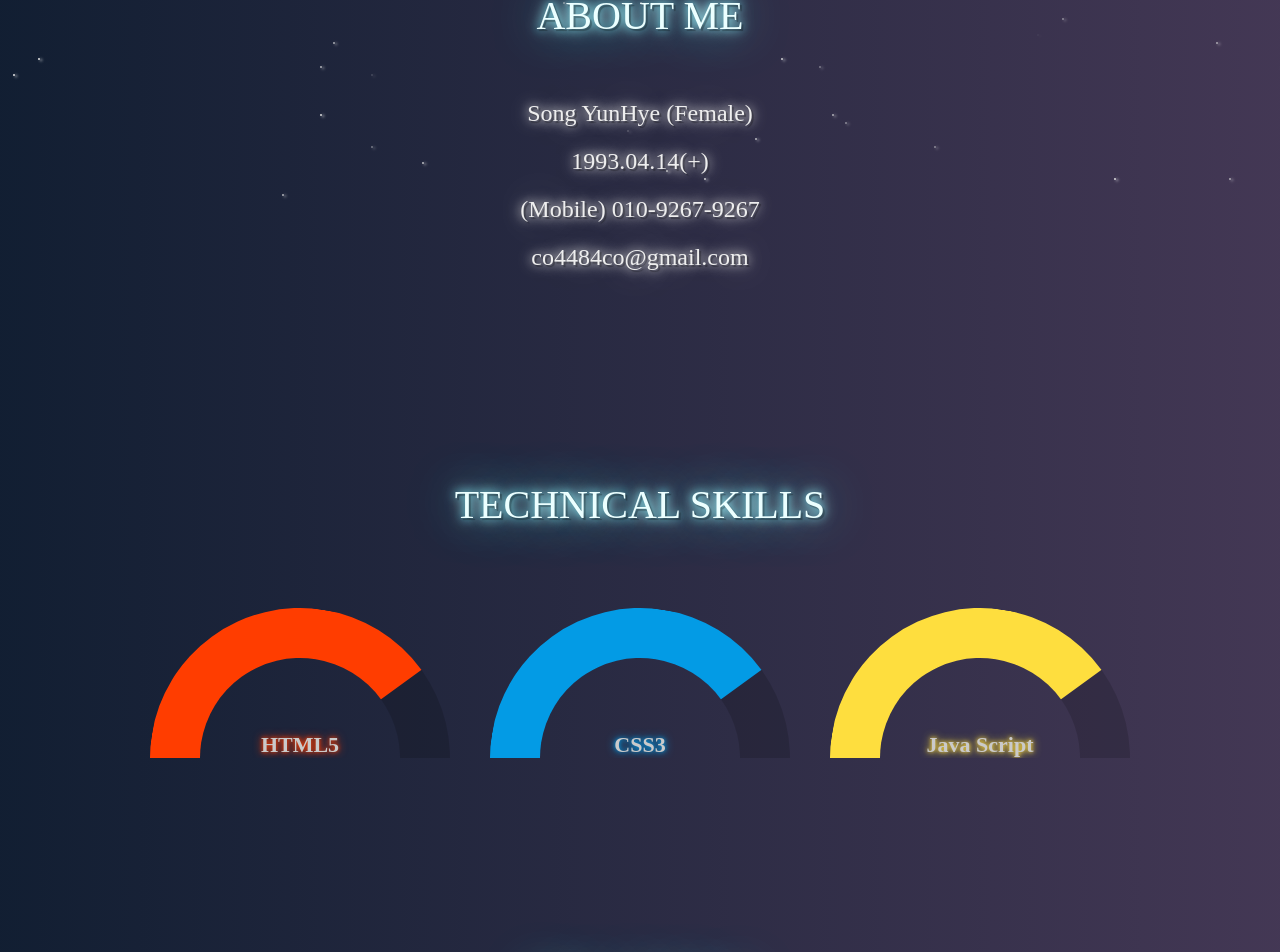
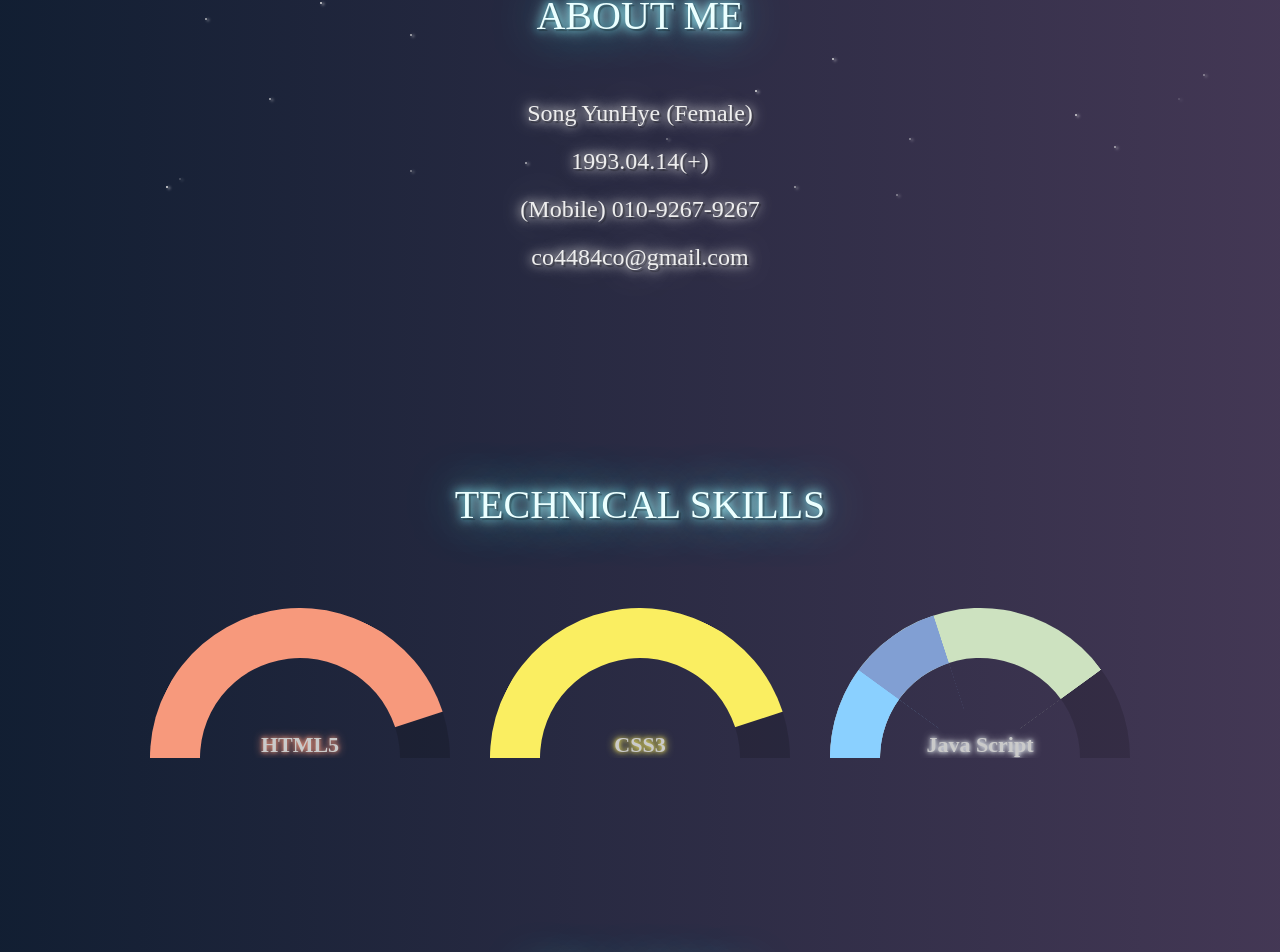
Before and after one commit to yo-onhye/00.project-portfolio, a React (Create React App) app in the folder project-portfolio/: page / in a window 1280 px wide. Shown: the part 598-1550 px from the top of the page. Built offline with nearby package versions, Linux system fonts and the light colour scheme; a web font is replaced by a local one.

Commit message:
multiGraphAniJs() 추가

```diff
--- a/project-portfolio/src/App.js
+++ b/project-portfolio/src/App.js
@@ -73,10 +73,31 @@ class App extends Component {
 
 		// style 선언
 		elTarget.style.textShadow = `0 0 4px ${sColor}, 0 0 10px ${sColor}`;
-		elTargetGraph.style.animation = 'fillAnimation 1s ease-in';
+		elTargetGraph.style.animation = "fillAnimation 1s ease-in";
 		elTargetGraph.style.animationDelay = delay + "s";
 		elTargetGraph.style.borderColor = `rgba(0, 0, 0, 0.15) rgba(0, 0, 0, 0.15) ${sColor} ${sColor}`;
 		elTargetGraph.style.transform = `rotate(calc(1deg * (-45 + ${nPercent} * 1.8)))`;
+	};
+
+	multiGraphAniJs = (selector, delay) => {
+		let elTarget = document.querySelector(selector);
+		let elTargetGraph = elTarget.querySelectorAll(".graph");
+
+		for (let i of elTargetGraph) {
+			let sName = i.getAttribute("data-name");
+			let sColor = i.getAttribute("data-color");
+			let nPercent = i.getAttribute("data-percent");
+			let elTargetInfo = i.querySelector(".info");
+			// style 선언
+			i.style.animation = "fillGraphAnimation 1s ease-in";
+			i.style.animationDelay = delay + "s";
+			i.style.border = `50px solid ${sColor}`;
+			i.style.transform = `rotate(calc(1deg * (${nPercent} * 1.8)))`;
+			elTargetInfo.style.counterReset = `varible ${nPercent}`;
+			elTargetInfo.style.transform = `rotate(calc(-1deg * ${nPercent} * 1.8)) translate(-30px, 0px)`;
+			elTargetInfo.style.background = `${sColor}`;
+			elTargetInfo.innerHTML = `${sName} ${nPercent}%`;
+		}
 	};
 
 	section1Js = (scroll) => {
@@ -93,7 +114,7 @@ class App extends Component {
 			this.opacityAniJs(".projectHeading", 0);
 			this.graphAniJs(".projectGraph1", 0.5);
 			this.graphAniJs(".projectGraph2", 1);
-			this.graphAniJs(".projectGraph3", 1.5);
+			this.multiGraphAniJs(".projectGraph3", 1.5);
 		}
 	};
 
@@ -140,17 +161,25 @@ class App extends Component {
 				<section id='projectSection02' className='projectSection'>
 					<h2 className='projectHeading'>Technical Skills</h2>
 					<div className='projectGraphBox'>
-						<div className='projectGraph projectGraph1' data-percent='80' data-color='#ff3d00'>
+						<div className='projectGraph projectGraph1' data-percent='90' data-color='#f7997c'>
 							<span className='title'>HTML5</span>
 							<span className='graph'></span>
 						</div>
-						<div className='projectGraph projectGraph2' data-percent='80' data-color='#039be5'>
+						<div className='projectGraph projectGraph2' data-percent='90' data-color='#faee61'>
 							<span className='title'>CSS3</span>
 							<span className='graph'></span>
 						</div>
-						<div className='projectGraph projectGraph3' data-percent='80' data-color='#fede3e'>
+						<div className='projectMultitGraph projectGraph3'>
 							<span className='title'>Java Script</span>
-							<span className='graph'></span>
+							<span className='graph' data-name='jQuery' data-percent='80' data-color='#cde2c0'>
+								<span className='info'></span>
+							</span>
+							<span className='graph' data-name='ES6' data-percent='40' data-color='#819fd3'>
+								<span className='info'></span>
+							</span>
+							<span className='graph' data-name='React' data-percent='20' data-color='#8ad0ff'>
+								<span className='info'></span>
+							</span>
 						</div>
 					</div>
 				</section>
--- a/project-portfolio/src/App.scss
+++ b/project-portfolio/src/App.scss
@@ -176,7 +176,7 @@ body {
 		left: 0;
 		width: 300px;
 		height: 300px;
-		border: 50px solid;
+		border: 50px solid rgba(0, 0, 0, 0.15);
 		border-radius: 50%;
 		box-sizing: border-box;
 	}
@@ -188,6 +188,74 @@ body {
 		color: #cacaca;
 		font-size: 22px;
 		font-weight: 600;
+	}
+}
+.projectMultitGraph {
+	overflow: hidden;
+	position: relative;
+	display: inline-block;
+	width: 300px;
+	height: 150px;
+	margin: 30px 20px 0;
+	transform-origin: 50% 0%;
+	box-sizing: border-box;
+	&:before {
+		position: absolute;
+		top: 0;
+		left: 0;
+		width: 300px;
+		height: 300px;
+		border: 50px solid rgba(0, 0, 0, 0.15);
+		border-radius: 50%;
+		box-sizing: border-box;
+		transform-origin: 50% 0%;
+		content: '';
+	}
+	.graph {
+		position: absolute;
+		top: 100%;
+		left: 0;
+		width: 300px;
+		height: 150px;
+		border-top: 0 none !important;
+		border-radius: 0 0 300px 300px;
+		transform-origin: 50% 0% 0;
+		animation: 1s fillGraphAnimation ease-in;
+		box-sizing: border-box;
+		z-index: 5;
+		cursor: pointer;
+		.info {
+			position: absolute;
+			top: 0;
+			left: 0;
+			padding: 0 5px;
+			border-radius: 2px;
+			box-sizing: border-box;
+			color: #fff;
+			font-weight: 200;
+			font-size: 12px;
+			line-height: 20px;
+			transition: 0.2s ease-in;
+			transform-origin: 0 50% 0;
+			opacity: 0;
+		}
+		&:hover {
+			opacity: 0.8;
+			.info {
+				opacity: 1;
+				left: 30px;
+			}
+		}
+	}
+	.title {
+		position: absolute;
+		bottom: 0;
+		left: 50%;
+		transform: translateX(-50%);
+		color: #cacaca;
+		font-size: 22px;
+		font-weight: 600;
+		text-shadow: rgb(245, 252, 255) 0px 0px 4px, rgb(245, 252, 255) 0px 0px 10px;
 	}
 }
 
@@ -367,3 +435,11 @@ body {
 		transform: rotate(135deg);
 	}
 }
+@keyframes fillGraphAnimation {
+	0% {
+		transform: rotate(0deg);
+	}
+	50% {
+		transform: rotate(180deg);
+	}
+}
```
Also changed, not shown: 1 other file (tests, documents, lock files or other folders).
